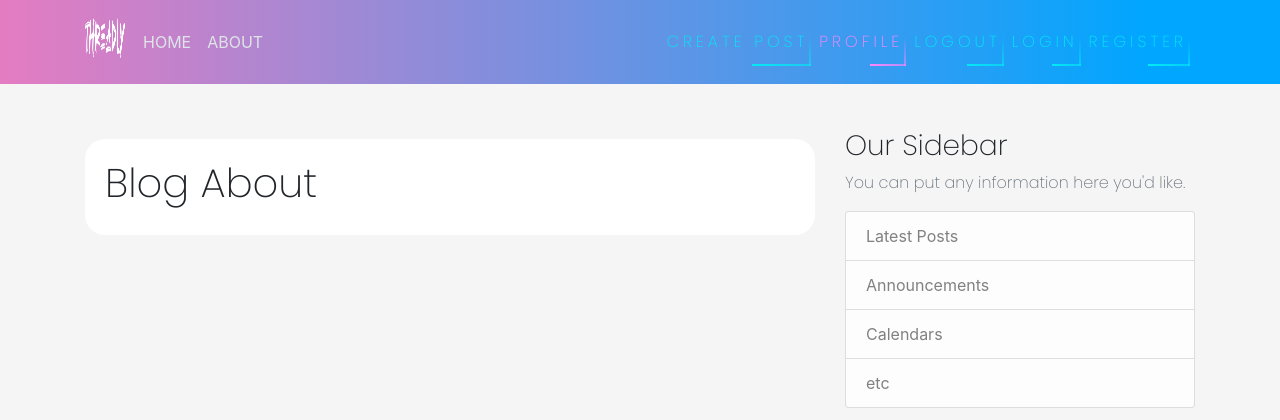
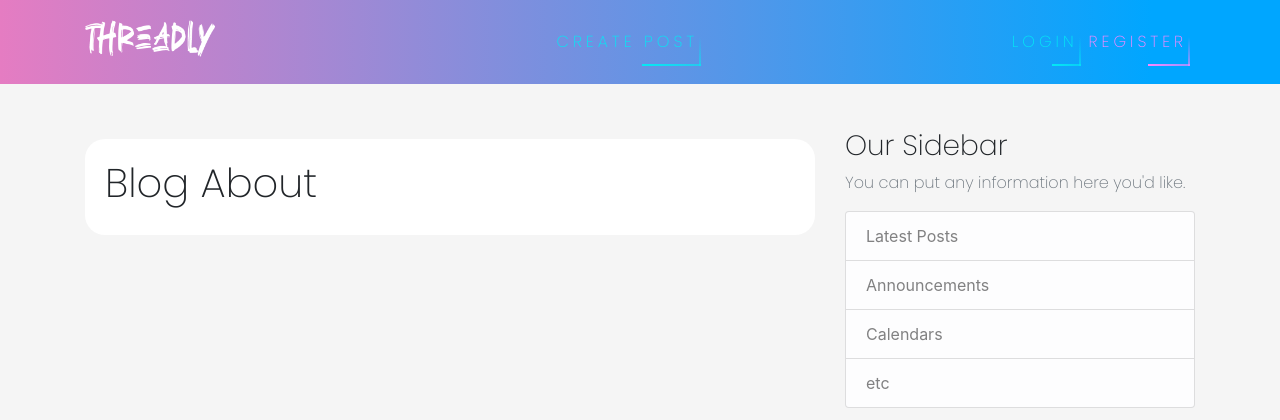
Before and after one commit to RobertJLewis/blogproj, a Django app: page /about/ in a window 1280 px wide. Shown: the top 420 px of the page. Run offline with Django 3.2, Linux system fonts and the light colour scheme; some libraries are stand-ins or nearby versions.

Commit message:
completed nav bar - implementing a center create post along with log ins and logout section on the right, also allwoing animation around the nav links

```diff
--- a/blog/templates/blog/base.html
+++ b/blog/templates/blog/base.html
@@ -16,61 +16,72 @@
     <header class="site-header">
       <nav class="navbar navbar-expand-md navbar-dark bg-steel fixed-top">
         <div class="container">
-          <img src="{% static 'blog/images/threadly.webp' %}" alt="Logo" style="padding-right: 10px; height:50px; width:50px;">
-          <button class="navbar-toggler" type="button" data-toggle="collapse" data-target="#navbarToggle" aria-controls="navbarToggle" aria-expanded="false" aria-label="Toggle navigation">
+            <!-- Logo -->
+            <a class="navbar-brand" href="{% url 'blog-home' %}">
+                <img src="{% static 'blog/images/threadly.webp' %}" alt="Logo" style="padding-right: 20px; height:auto; width:150px;">
+            </a>
+
+            <!-- Toggler for mobile -->
+            <button class="navbar-toggler" type="button" data-toggle="collapse" data-target="#navbarToggle"
+                    aria-controls="navbarToggle" aria-expanded="false" aria-label="Toggle navigation">
                 <span class="navbar-toggler-icon"></span>
             </button>
+
             <div class="collapse navbar-collapse" id="navbarToggle">
-            <div class="navbar-nav mr-auto">
-
-
-              <a class="nav-item nav-link" href="{% url 'blog-home' %}">HOME</a>
-              <a class="nav-item nav-link" href="{% url 'blog-about' %}">ABOUT</a>
+                <!-- Left side links -->
+                <div class="navbar-nav mx-auto">
+                  <a href="{% url 'blog-new' %}" class="nav-item nav-link" id="auth-links">
+                    <span></span><span></span><span></span><span></span>
+                    Create Post
+                  </a>
+                  <!-- <a class="nav-item nav-link"s href="{% url 'blog-home' %}">HOME</a> -->
+                  <!-- <a class="nav-item nav-link" href="{% url 'blog-about' %}">ABOUT</a> -->
                 </div>
 
-            <!-- Navbar Right Side -->
+                <!-- Right side links -->
                 <div class="navbar-nav">
+                    {% if user.is_authenticated %}
+                        <a href="{% url 'blog-home' %}" class="nav-item nav-link" id="auth-links">
+                          <span></span><span></span><span></span><span></span>
+                          My Feed
+                        </a>
 
-              <a href="{% url 'blog-new' %}" id="auth-links">
-                <span></span>
-                <span></span>
-                <span></span>
-                <span></span>
-                Create Post
-              </a>
-              <a href="{% url 'profile' %}" id="auth-links">
-                <span></span>
-                <span></span>
-                <span></span>
-                <span></span>
+                        <a href="{% url 'profile' %}" class="nav-item nav-link" id="auth-links">
+                            <span></span><span></span><span></span><span></span>
                             Profile
                         </a>
-              <a href="{% url 'login' %}" id="auth-links">
-                <span></span>
-                <span></span>
-                <span></span>
-                <span></span>
+
+                        <a href="{% url 'blog-about' %}" class="nav-item nav-link" id="auth-links">
+                          <span></span><span></span><span></span><span></span>
+                          About
+                        </a>
+
+                        <!-- Logout link triggers JS POST -->
+                        <a href="#" class="nav-item nav-link" id="auth-links" onclick="document.getElementById('logout-form').submit(); return false;">
+                            <span></span><span></span><span></span><span></span>
                             Logout
                         </a>
-              <a href="{% url 'login' %}" id="auth-links">
-                <span></span>
-                <span></span>
-                <span></span>
-                <span></span>
+                        <form id="logout-form" method="post" action="{% url 'logout' %}" style="display: none;">
+                            {% csrf_token %}
+                        </form>
+
+                    {% else %}
+                        <a href="{% url 'login' %}" class="nav-item nav-link" id="auth-links">
+                            <span></span><span></span><span></span><span></span>
                             Login
                         </a>
-              <a href="{% url 'register' %}" id="auth-links">
-                <span></span>
-                <span></span>
-                <span></span>
-                <span></span>
+
+                        <a href="{% url 'register' %}" class="nav-item nav-link" id="auth-links">
+                            <span></span><span></span><span></span><span></span>
                             Register
                         </a>
-
+                    {% endif %}
                 </div>
             </div>
         </div>
     </nav>
+
+
 
       <br>
       <br>
--- a/blog/urls.py
+++ b/blog/urls.py
@@ -13,5 +13,4 @@ urlpatterns = [
     path('post/<int:pk>/delete', PostDeleteView.as_view(), name="blog-delete"),
     path('comment/<int:pk>/update/', CommentUpdateView.as_view(), name='comment-update'),
     path('comment/<int:pk>/delete/', CommentDeleteView.as_view(), name='comment-delete'),
-
 ]
--- a/blogproj/urls.py
+++ b/blogproj/urls.py
@@ -31,7 +31,7 @@ urlpatterns = [
     path('profile/', user_views.profile, name="profile"),
     path('profile/profile_update/', user_views.profile_update, name="profile-update"),
     path('login/', auth_views.LoginView.as_view(template_name='users/login.html'), name="login"),
-    path('logout/', auth_views.LogoutView.as_view(template_name='users/logout.html'), name="logout")
+    path('logout/', auth_views.LogoutView.as_view(next_page='blog-home'), name='logout'),
 ]
 
 
```
Also changed, not shown: users/templates/users/logout.html (+8 -17 lines), blog/static/blog/images/gogLogo.webp (renamed from blog/static/images/gogLogo.webp), blog/static/blog/images/threadly.webp (renamed from blog/static/images/threadly.webp), blog/templates/blog/home.html (line endings or trailing spaces), db.sqlite3. Lines whose indentation alone changed are shown as unchanged.
